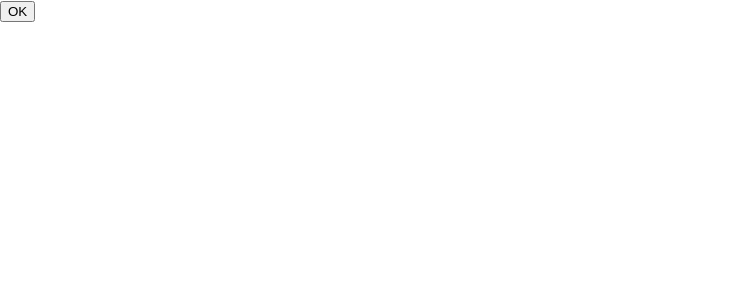
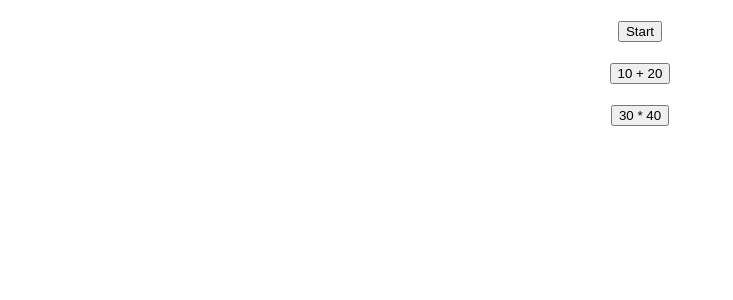
Before and after one commit to Charinthorn/app1, a React (Create React App) app: page / in a window 1280 px wide. Shown: the top 300 px of the page, without its empty margins (0-733 px from the left). Built offline with nearby package versions, Linux system fonts and the light colour scheme.

Commit message:
new commit event
 new commit event

```diff
--- a/src/App.js
+++ b/src/App.js
@@ -17,10 +17,10 @@ import {EventData2} from "./event-data";
 //}
 
 //file1
-function App(){
-  return <Button/>
-}
-export default App
+//function App(){
+//  return <Button/>
+//}
+//export default App
 
 //file2
 //export default function App(){
@@ -28,6 +28,6 @@ export default App
 //}
 
 //file3
-//export default function App() {
-//  return <EventData2/>
-//}
+export default function App() {
+  return <EventData2/>
+}
```
